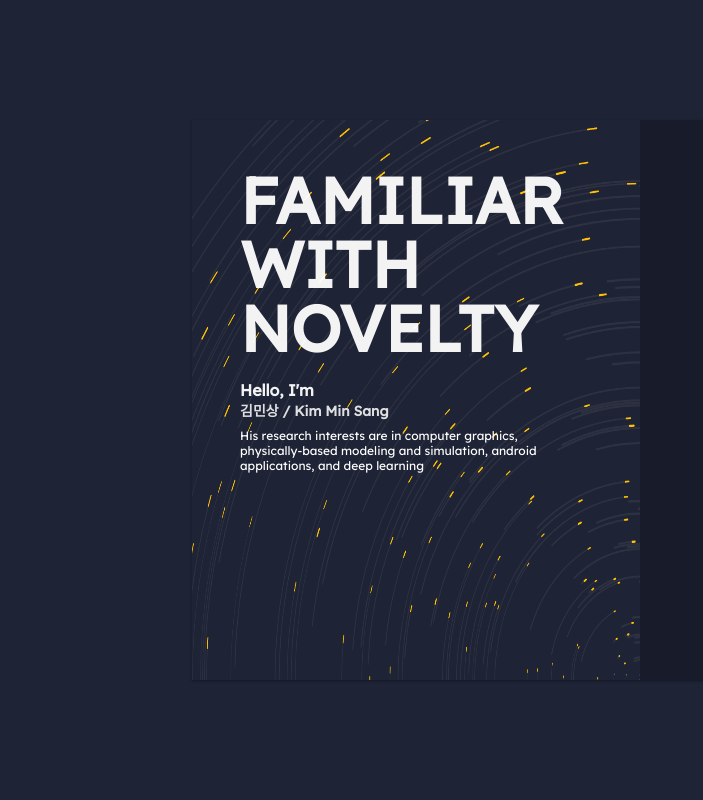
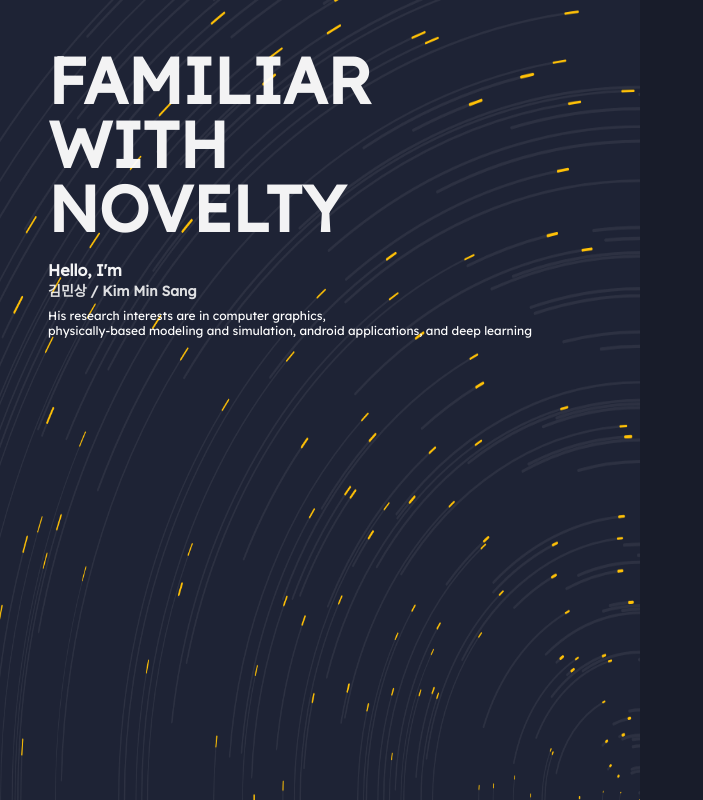
Before and after one commit to JUSTIVE/newJustieMe, a Vue app: page / in a window 1280 px wide. Shown: the whole page, without its empty margins (0-703 px from the left). Built offline with nearby package versions, Linux system fonts and the light colour scheme.

Commit message:
Using full screen

```diff
--- a/src/App.vue
+++ b/src/App.vue
@@ -39,7 +39,8 @@ export default {
     font-family: 'Lexend Deca', sans-serif;
     text-align: center;
     color: var(--invertable-text);
-    overflow-y: scroll;
+    // overflow-y: scroll;
+    overflow: hidden;
     width: 100vw;
     height:100vh;
 }
--- a/src/components/Pangea.vue
+++ b/src/components/Pangea.vue
@@ -32,9 +32,9 @@ export default {
 .Pangea{
   @include initializer;
   @include Card;
-  width:70vw;
-  height:70vh;
-  margin:15vh 15vw;
+  width:100vw;
+  height:100vh;
+  // margin:15vh 15vw;
   display:flex;
   border-radius:var(--global-radius);
   box-shadow: 0 1px 3px rgba(0,0,0,0.12), 0 1px 2px rgba(0,0,0,0.24);
```
